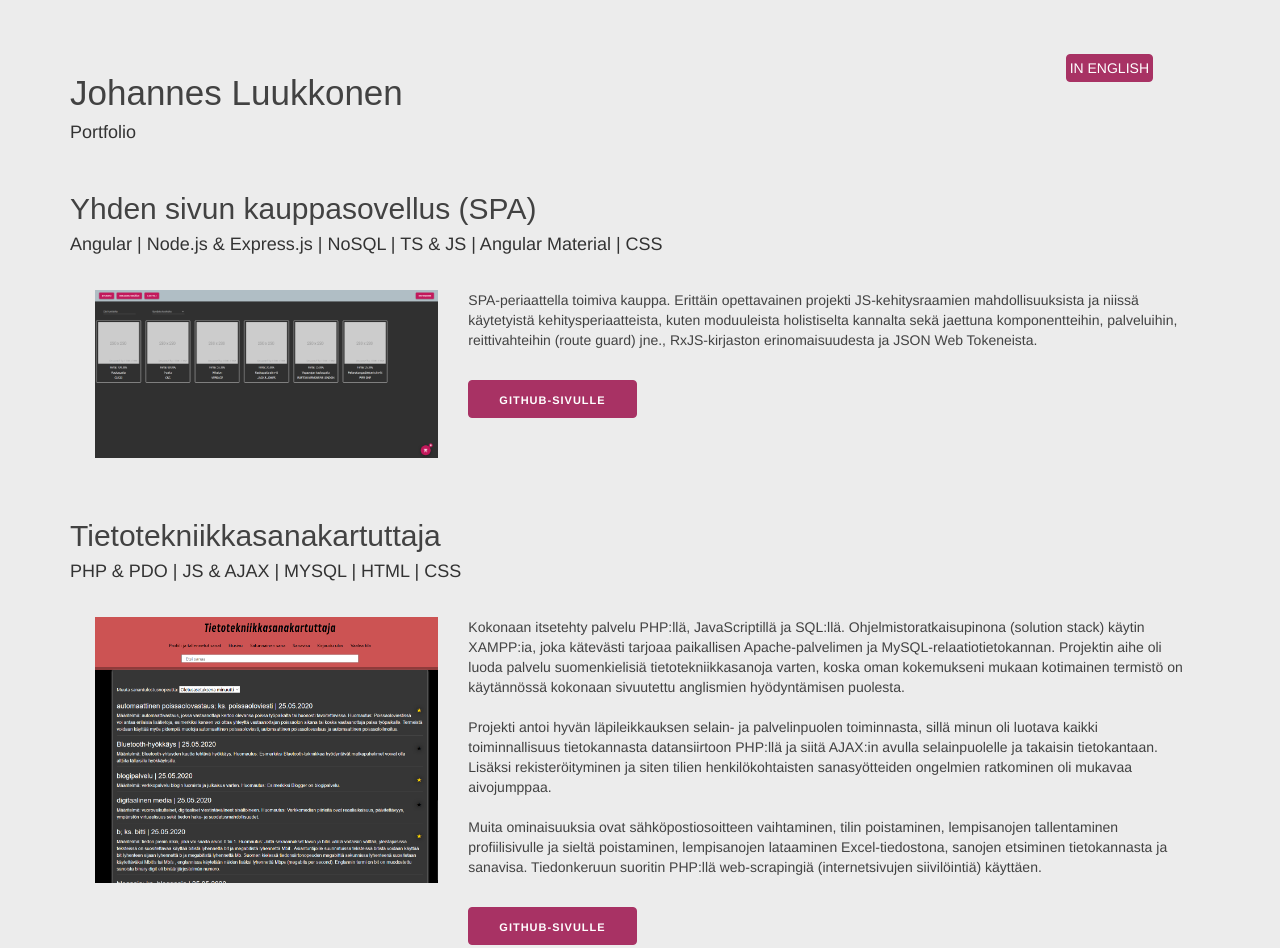
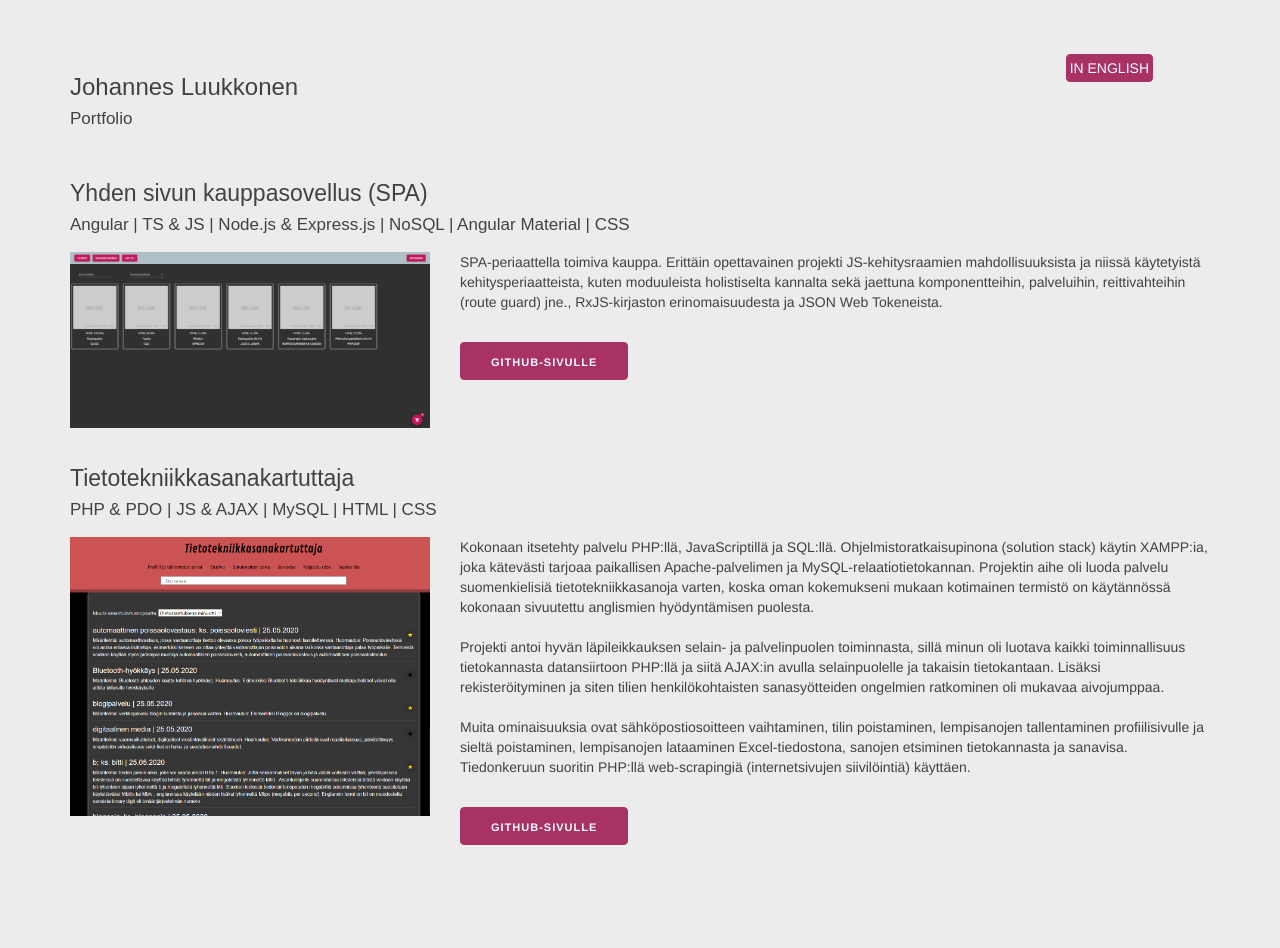
Before and after one commit to sedrik1/sedrik1.github.io, a plain HTML site: page index.html in a window 1280 px wide. After the commit the page ends 892 px from the top, so only its background shows below. Drawn offline with nearby package versions, Linux system fonts and the light colour scheme; a web font is replaced by a local one.

Commit message:
Parantelua

```diff
--- a/css.css
+++ b/css.css
@@ -2,11 +2,20 @@ body {
   background-color: #ececec;
 }
 
-h2 {
-    margin-top: 40px;
+h1 {
+  font-size: x-large;
 }
 
-h1, h2 {
+h2 {
+    margin-top: 4.2rem;
+    font-size: 23px;
+}
+
+h4 {
+  font-size: 17px;
+}
+
+h1, h2, h4 {
     color: #424242;
     font-family: 'Khula', sans-serif;
 }
@@ -14,7 +23,6 @@ h1, h2 {
 .sign {
     color: #424242;
     font-family: 'Khula', sans-serif;
-    font-size: 35px;
 }
 
 .lang {
@@ -52,11 +60,11 @@ img {
 }
 
 main {
-    margin: 54px 0 72px 0;
+    margin: 54px 0 47px 0;
 }
 
 .repo-content {
-    padding: 25px;
+    padding-top: 0.7rem;
 }
 
 .link-button {
@@ -115,7 +123,7 @@ main {
   display: none;
   position: fixed;
   z-index: 1;
-    padding-top: 100px;
+  padding-top: 25px;
   left: 0;
   top: 0;
   width: 100%;
@@ -134,7 +142,7 @@ main {
 }
 
 .close {
-    color: white;
+  color: rgb(231, 231, 231);
   position: absolute;
   top: 10px;
   right: 25px;
@@ -144,7 +152,7 @@ main {
 
 .close:hover,
 .close:focus {
-    color: #999;
+  color: rgb(190, 190, 190);
   text-decoration: none;
   cursor: pointer;
 }
--- a/index.html
+++ b/index.html
@@ -29,7 +29,7 @@
                 <div class="row">
                     <div class="col-md-12">
                         <h2>Yhden sivun kauppasovellus (SPA)</h2>
-                        <h4>Angular | Node.js & Express.js | NoSQL | TS & JS | Angular Material | CSS</h4>
+                        <h4>Angular | TS & JS | Node.js & Express.js | NoSQL | Angular Material | CSS</h4>
                     </div>
                 </div>
                 <div class="row repo-content">
@@ -126,7 +126,7 @@
                 <div class="row">
                     <div class="col-md-12">
                         <h2>Tietotekniikkasanakartuttaja</h2>
-                        <h4>PHP & PDO | JS & AJAX |  MYSQL | HTML | CSS</h4>
+                        <h4>PHP & PDO | JS & AJAX | MySQL | HTML | CSS</h4>
                     </div>
                 </div>
                 <div class="row repo-content">
```
Lines whose indentation alone changed are shown as unchanged.
